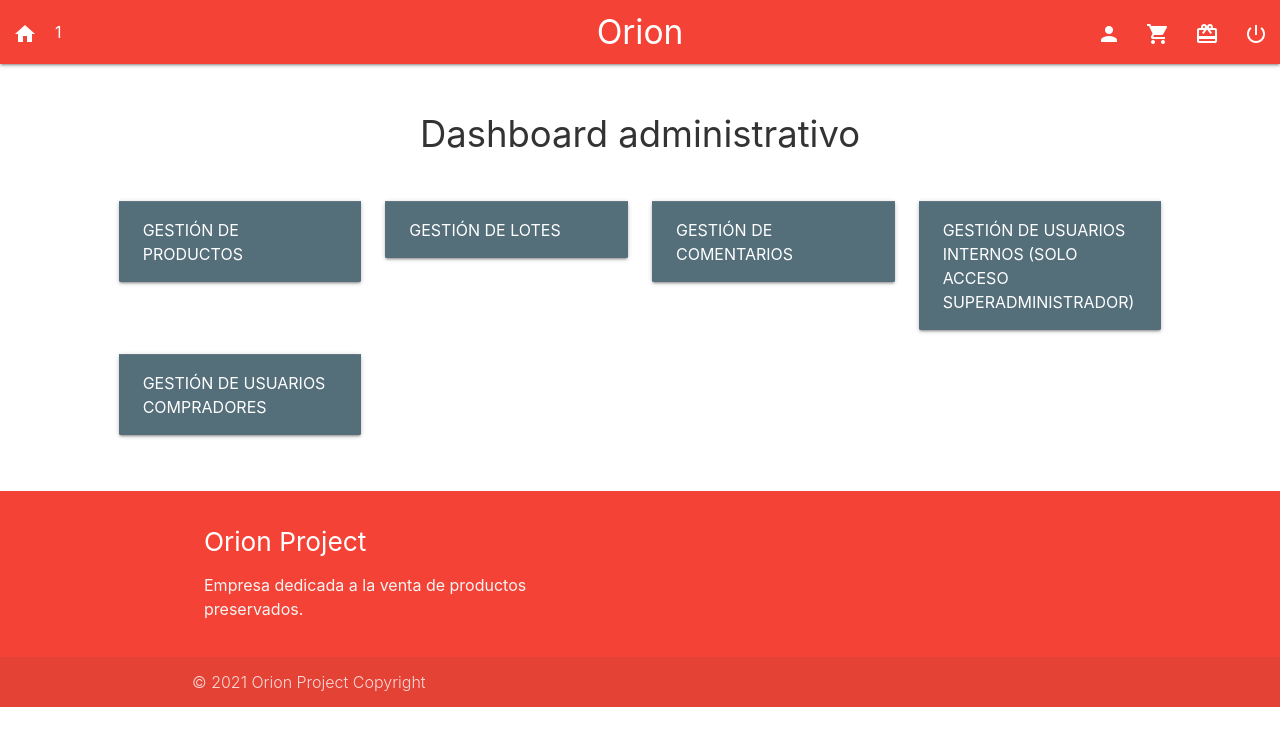
After one commit to edwardmroa/Orion-Project-2021, a Flask app: page /dashboard in a window 1280 px wide. The commit adds this page. Shown: the top 746 px of the page. Run offline with Flask 2, Linux system fonts and the light colour scheme; a user stored in the database is signed in; some libraries are stand-ins or nearby versions.

Commit message:
Ajuste a la navegabilidad

```diff
--- a/app.py
+++ b/app.py
@@ -3,7 +3,7 @@ import sqlite3
 from sqlite3 import Error
 from flask import Flask, render_template, flash, request, redirect, url_for, session, send_file, current_app, g
 from wtforms.validators import Length
-from formulario import RegistroComprador, producto, Login, PerfilUsuario, formularioLogin, formularioRegistro, CambioPassword, EliminarCuenta, RegistrarOperario, ListarOperarios, lote,Comentarios
+from formulario import RegistroComprador, producto, Login, PerfilUsuario, formularioLogin, formularioRegistro, CambioPassword, EliminarCuenta, RegistrarOperario, ListarOperarios, lote,Comentarios, GestionCompradores
 from werkzeug.security import generate_password_hash, check_password_hash
 from datetime import datetime
 from db import get_db, close_db
@@ -18,6 +18,13 @@ app.config['SECRET_KEY'] = SECRET_KEY
 @app.route("/", methods=["GET", "POST"])
 def dashboard():
     return render_template('Home.html')
+
+@app.route("/dashboard", methods=["GET", "POST"])
+def dashboardAdministrativo():
+    if 'rol' in session:
+        if session['rol'] != "Usuario externo":
+            return render_template('dashboard.html')
+    return redirect( url_for( 'dashboard' ) )
 
 @app.route("/registro", methods=["GET", "POST"])
 def registro():
@@ -363,26 +370,14 @@ def gestion_lotes_eliminar():
 def login():
     form = Login()
     try:
+        if 'user_id' in session:
+            return redirect( url_for( 'dashboard' ) )
         if request.method == 'POST':
             db = get_db()
             error = None
             username = request.form['username']
             password = request.form['password']
             error = None
-            # if not username:
-            #     error = 'Debes ingresar el usuario'
-            #     flash( error )
-
-            # #if not validacion.isUsernameValid(username):
-            #     error = "El usuario debe ser alfanumerico o incluir solo '.','_','-'"
-            #     flash(error)
-
-            # #if not password:
-            #     error = 'Contraseña requerida'
-            #     flash( error )
-
-            print(password)
-            print(generate_password_hash(password))
             user = db.execute(
                 'SELECT * FROM usuarios WHERE username = ?  and Estado= "Activo"', (username, )
             ).fetchone()
@@ -402,7 +397,7 @@ def login():
                     session['user_id'] = user[0]
                     session['user_name'] = user[7]
                     session['rol'] = user[10]
-                    return redirect( url_for( 'dashboard' ) )
+                    return redirect( url_for( 'dashboardAdministrativo' ) )
 
         return render_template('login.html', form=form, titulo='Inicio de sesión')
     except:
@@ -575,6 +570,33 @@ def dashboardUsuarioInterno( ):
     else:
         return redirect( url_for( 'dashboard' ) )
 
+# @app.route('/dashboard/externos', methods=('GET', 'POST'))
+# def dashboardUsuarioExterno( ):
+#     if 'user_id' in session:
+#         if session['rol'] != 'Usuario externo':
+#             form = GestionCompradores()
+#             db = get_db()
+#             usuarios = db.execute( 'SELECT id_usuario,cedula,nombre,username,cargo FROM usuarios WHERE rol = "Usuario externo" and Estado="Activo"').fetchall()
+#             if request.method=='POST':
+#                 codigo = request.form['codigo']
+#                 ciudad = request.form['ciudad']
+#                 sexo = request.form['sexo']
+#                 rangoMinimo = request.form['rangoMinimo']
+#                 rangoMaximo = request.form['rangoMaximo']
+#                 rangoMinimoAC = request.form['rangoMinimoAC']
+#                 rangoMaximoAC = request.form['rangoMaximoAC']
+#                 fechaMayor = request.form['fechaMayor']
+#                 fechaMenor = request.form['fechaMenor']
+#                 if cedula.isdigit():
+#                     for us in reversed(usuarios):
+#                         cedulaUsuario = str(us[1])
+#                         if not cedula in cedulaUsuario:
+#                             usuarios.remove(us)
+#             return render_template('dashboard_gestion_internos.html', usuarios = usuarios, form=form)
+#         return redirect( url_for( 'dashboard' ) )
+#     else:
+#         return redirect( url_for( 'dashboard' ) )
+
 @app.route('/dashboard/comentarios', methods=('GET', 'POST'))
 def dashboardComentarios( ):
     if 'user_id' in session:
--- a/templates/base.html
+++ b/templates/base.html
@@ -53,10 +53,12 @@
             <div class="nav-wrapper red">
             <a href="/" class="brand-logo center">Orion</a>
             <ul id="nav-mobile" class="left">
+              <li><a href="/" class="tooltipped waves-effect waves-light " data-position="bottom" data-delay="50" data-tooltip="perfil"><i class="zmdi zmdi-home"></i></a></li>
                 <li style="padding:0 5px;">{{ session['user_name'] }}</li>
                 </ul>
             {% if 'user_name' in session %}
               <ul id="nav-mobile" class="right">
+                <li><a href="/perfil" class="tooltipped waves-effect waves-light " data-position="bottom" data-delay="50" data-tooltip="perfil"><i class="zmdi zmdi-account"></i></a></li>
                 <li><a href="/pedido" class="tooltipped waves-effect waves-light " data-position="bottom" data-delay="50" data-tooltip="Pedido"><i class="zmdi zmdi-shopping-cart"></i></a></li>
                 <li><a href="/listadeseos" class="tooltipped waves-effect waves-light " data-position="bottom" data-delay="50" data-tooltip="Lista de Deseos"><i class="zmdi zmdi-card-giftcard"></i></a></li>
                 <li><a href="" id="cerrar" class="tooltipped waves-effect waves-light btn-ExitSystem" data-position="bottom" data-delay="50" data-tooltip="Cerrar Sesion" onclick="cerrarSesion()" target=""><i class="zmdi zmdi-power"></i></a></li>
@@ -87,21 +89,14 @@
         <div class="container">
           <div class="row">
             <div class="col l6 s12">
-              <h5 class="white-text">Footer Content</h5>
-              <p class="grey-text text-lighten-4">You can use rows and columns here to organize your footer content.</p>
-            </div>
-            <div class="col l4 offset-l2 s12">
-              <h5 class="white-text">Links</h5>
-              <ul>
-                <li><a class="grey-text text-lighten-3" href="#!">Link 1</a></li>
-              </ul>
+              <h5 class="white-text">Orion Project</h5>
+              <p class="grey-text text-lighten-4">Empresa dedicada a la venta de productos preservados.</p>
             </div>
           </div>
         </div>
         <div class="footer-copyright">
           <div class="container">
-          © 2014 Copyright Text
-          <a class="grey-text text-lighten-4 right" href="#!">More Links</a>
+          © 2021 Orion Project Copyright
           </div>
         </div>
       </footer>
--- /dev/null
+++ b/templates/dashboard.html
@@ -0,0 +1,44 @@
+{% extends "base.html" %}
+{% block contenido %}
+<br>
+<h4 class="center-align">Dashboard administrativo</h4>
+<br>
+<div class="row">
+    <div class="col s6 m4 l3">
+        <div class="card blue-grey darken-1">
+          <div class="card-action">
+            <a href="gestion_productos" class="white-text center-align">Gestión de productos</a>
+          </div>
+        </div>
+    </div>
+    <div class="col s6 m4 l3">
+        <div class="card blue-grey darken-1">
+          <div class="card-action">
+            <a href="/gestion_lote" class="white-text center-align">Gestión de lotes</a>
+          </div>
+        </div>
+    </div>
+    <div class="col s6 m4 l3">
+      <div class="card blue-grey darken-1">
+        <div class="card-action">
+          <a href="/dashboard/comentarios" class="white-text center-align">Gestión de comentarios</a>
+        </div>
+      </div>
+    </div>
+    <div class="col s6 m4 l3">
+        <div class="card blue-grey darken-1">
+          <div class="card-action">
+            <a href="/dashboard/internos" class="white-text center-align">Gestión de usuarios internos (Solo acceso superadministrador)</a>
+          </div>
+        </div>
+    </div>
+    <div class="col s6 m4 l3">
+        <div class="card blue-grey darken-1">
+          <div class="card-action">
+            <a href="/dashboard/internos" class="white-text center-align">Gestión de usuarios compradores</a>
+          </div>
+        </div>
+    </div>
+  </div>
+
+{% endblock %}
--- a/templates/perfilDeUsuario.html
+++ b/templates/perfilDeUsuario.html
@@ -90,7 +90,7 @@
                                 </script>
                             </form>
                         </div>
-                        <div class="col s6">
+                        <div class="col s12">
                             <form action="{{ url_for('cambioContraseña') }}">
                                 {% if request.path == "/perfil/" or request.path == "/perfil" %}
                                 <p>
@@ -99,6 +99,7 @@
                                 {% endif %}
                             </form>
                         </div>
+                        <div class="col s12">
                         <form action="{{ url_for('dashboardUsuarioInterno') }}">
                             {% if session['rol'] == "Super administrador"  %}
                             <p>
@@ -106,7 +107,8 @@
                             </p>
                             {% endif %}
                         </form>
-                        <div class="col s6">
+                    </div>
+                        <div class="col s12">
                             <form action="{{ url_for('eliminarPerfil') }}">
                                 {% if request.path == "/perfil/" or request.path == "/perfil" %}
                                 <p>
```
Also changed, not shown: formulario.py (+13 -0 lines), templates/dashboard_gestion_externos.html (added, +46 -0 lines).
